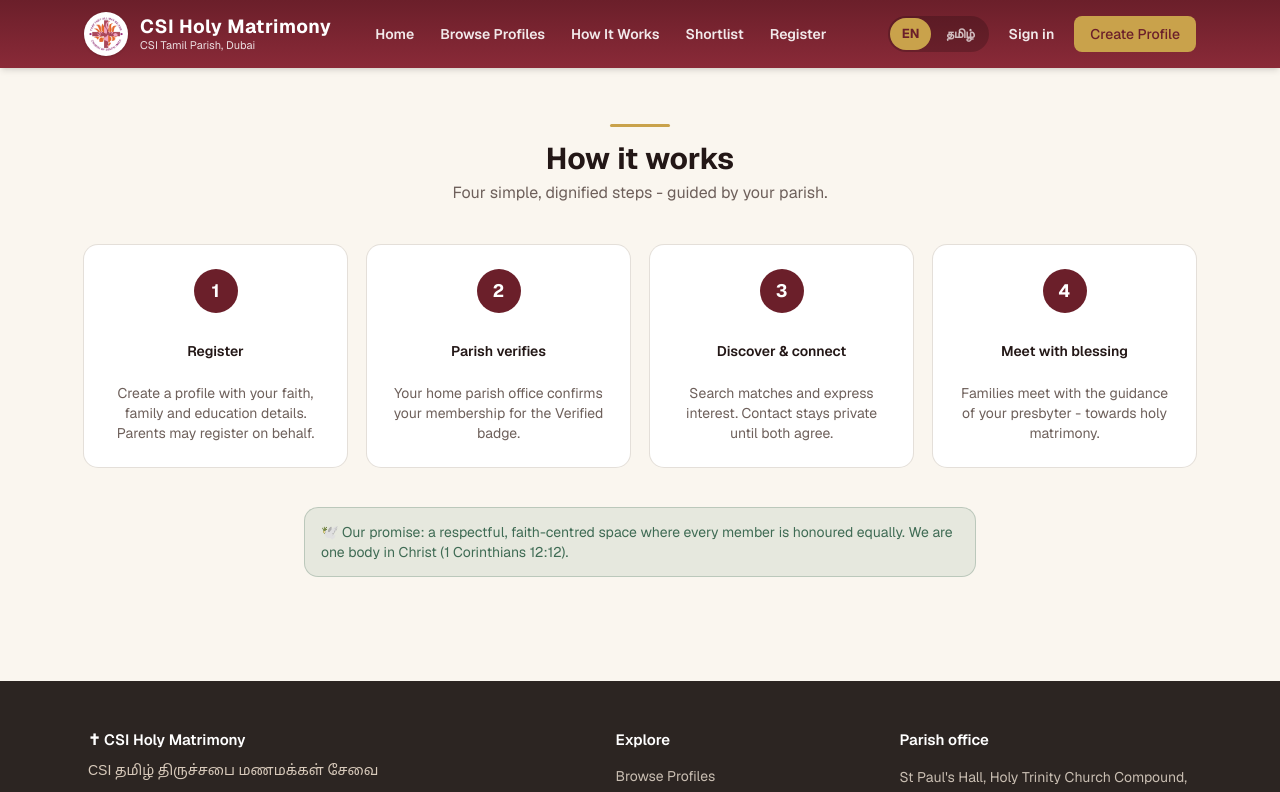
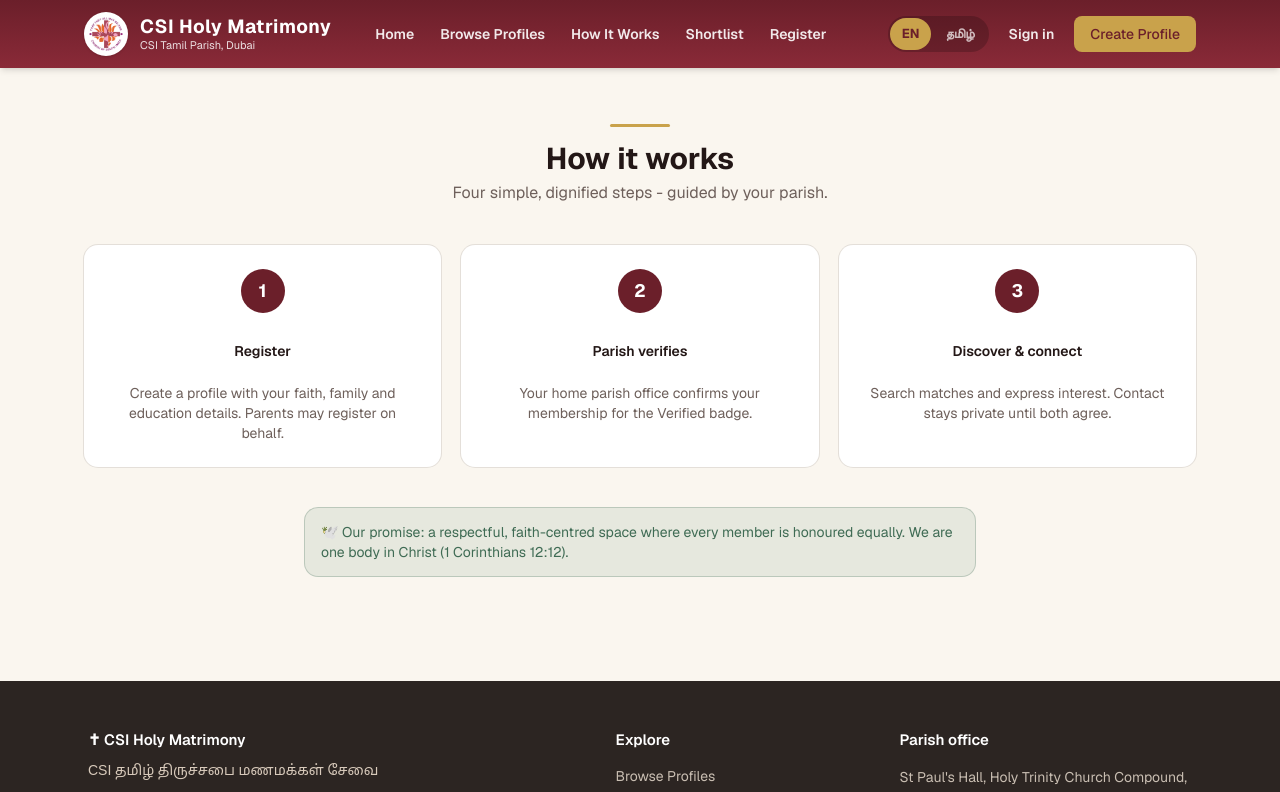
Before and after one commit to merlinjoset/Matrimony-portal, a Next.js app in the folder MarriagePortalWeb/: page /how-it-works in a window 1280 px wide. Shown: the top 792 px of the page. Built offline with nearby package versions, Linux system fonts and the light colour scheme; no server answers.

Commit message:
How It Works: remove the 'meet with blessing' presbyter step

```diff
--- a/MarriagePortalWeb/src/app/(site)/how-it-works/page.tsx
+++ b/MarriagePortalWeb/src/app/(site)/how-it-works/page.tsx
@@ -9,7 +9,6 @@
     { n: 1, t: "s1t", d: "s1d" },
     { n: 2, t: "s2t", d: "s2d" },
     { n: 3, t: "s3t", d: "s3d" },
-    { n: 4, t: "s4t", d: "s4d" },
   ];
   return (
     <section className="mx-auto max-w-6xl px-5 py-14">
@@ -19,7 +18,7 @@
         <p className="mx-auto mt-1 max-w-xl text-muted-foreground">{t("how_sub")}</p>
       </div>
 
-      <div className="grid gap-5 sm:grid-cols-2 lg:grid-cols-4">
+      <div className="grid gap-5 sm:grid-cols-2 lg:grid-cols-3">
         {steps.map((s) => (
           <Card key={s.n} className="p-6 text-center">
             <div className="mx-auto mb-3 grid size-11 place-items-center rounded-full bg-maroon text-lg font-bold text-white">
```
